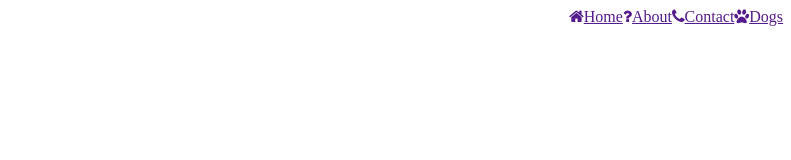
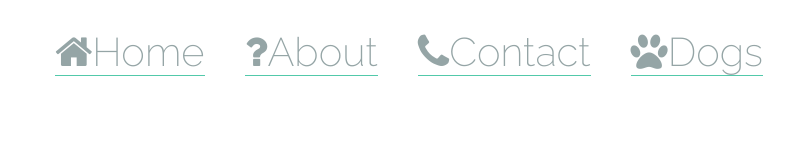
Before and after one commit to matthewfreeman821/navbar, a plain HTML site: page index.html in a window 1280 px wide. Shown: the whole page, without its empty margins (489-1280 px from the left). Drawn offline with Linux system fonts and the light colour scheme.

Commit message:
Adds styles to anchor tags

```diff
--- a/styles.css
+++ b/styles.css
@@ -5,6 +5,15 @@ nav {
   display: flex;
   flex-direction: row;
   justify-content: flex-end;
+}
+
+a {
+  font-size: 40px;
+  margin: 20px;
+  text-decoration: none;
+  color: #95A5A6;
+  font-family: raleway;
+  border-bottom: 1px solid #52C9AA;
 }
 
 @media screen and (max-width: 920px) {
```
